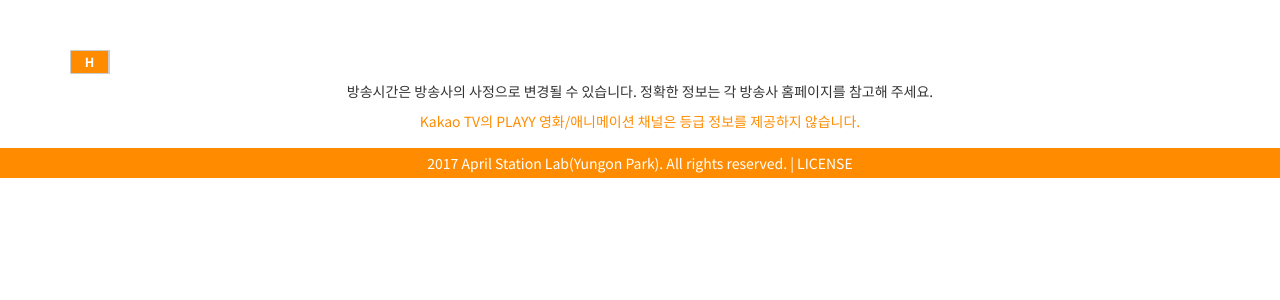
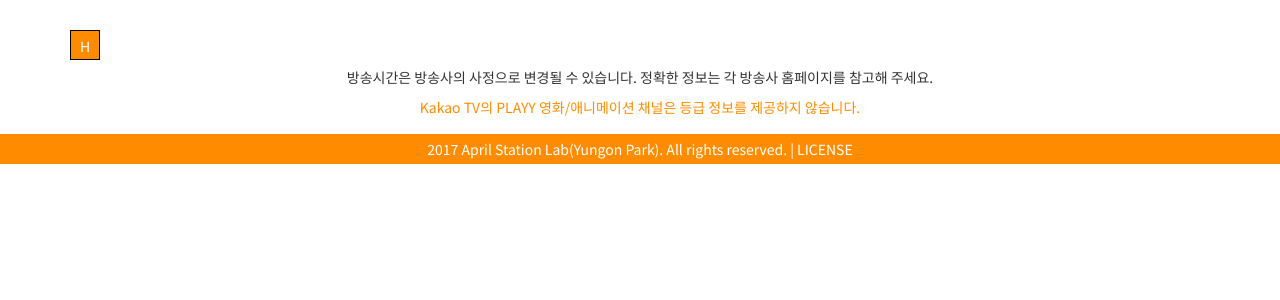
Before and after one commit to rubysoho07/MovieScheduler, a Django app: template scheduler_core/templates/scheduler_core/movieschedule_archive_day.html in a window 1280 px wide. Shown: the part 72-372 px from the top of the page. Run offline with Django 3.2, Linux system fonts and the light colour scheme; the template is opened without the code that fills it, so the values that code supplies are empty; parts of the project's set-up code (start-up, migrations or seed data) failed here and were passed over; some libraries are stand-ins or nearby versions.

Commit message:
편성표 테이블 refactoring

```diff
--- a/scheduler_core/static/scheduler_core/css/custom.css
+++ b/scheduler_core/static/scheduler_core/css/custom.css
@@ -10,41 +10,71 @@ body {
 }
 /* Make schedule table scrollable */
 .schedules {
-  overflow: hidden;
-  clear: both;
+  width: 100%;
+  overflow: auto;
 }
-table {
-  border-collapse: collapse;
-  vertical-align: middle;
-}
-table th,
-table td {
-  border: 1px solid black;
-  padding: 8px;
-}
-table th,
-table td.hour {
-  text-align: center;
-}
-table th {
-  background-color: #FF8C00;
-  color: white;
+.schedule-list {
+  width: 1830px;
 }
 .date-navigation {
-  height: 50px;
+  height: 30px;
   width: 100%;
   text-align: center;
 }
 .date-navigation .content {
   vertical-align: middle;
   font-size: 1em;
-  padding: 15px 0;
+  padding: 10px 0;
 }
 .goni-padding {
   height: 30px;
 }
+.hour-fixed {
+  position: absolute;
+  margin-top: 30px;
+  background-color: white;
+}
+.hour {
+  height: 80px;
+  width: 30px;
+  clear: both;
+  border-left: solid black 1px;
+  border-right: solid black 1px;
+  border-bottom: solid black 1px;
+  text-align: center;
+  float: left;
+  padding-top: 30px;
+}
+.table-header {
+  float: left;
+  height: 30px;
+  width: 200px;
+  background-color: #FF8C00;
+  color: white;
+  text-align: center;
+  border-right: solid black 1px;
+  border-top: solid black 1px;
+  border-bottom: solid black 1px;
+  padding-top: 5px;
+}
+.table-header.hour {
+  width: 30px;
+  clear: both;
+  float: left;
+  border-left: solid black 1px;
+  border-right: solid black 1px;
+  border-bottom: solid black 1px;
+  text-align: center;
+}
 .schedule {
   font-size: 9pt;
+  float: left;
+  width: 200px;
+  height: 80px;
+  border-right: solid black 1px;
+  border-bottom: solid black 1px;
+  padding: 8px;
+  overflow: auto;
 }
 .schedule .time {
   color: #9C9C9C;
--- a/scheduler_core/static/scheduler_core/less/custom.less
+++ b/scheduler_core/static/scheduler_core/less/custom.less
@@ -2,7 +2,11 @@
 @base-color: #FF8C00;
 @green-color: #08A000;
 @light-gray: #9C9C9C;
-@header-height: 50px;
+@header-height: 30px;
+@schedule-width: 200px;
+@schedule-height: 80px;
+@supported-companies: 9;
+@hour-width: 30px;
 
 a {
   color: @base-color;
@@ -18,27 +22,12 @@ body {
 
 /* Make schedule table scrollable */
 .schedules {
-  overflow: hidden;
-  clear: both;
+  width: 100%;
+  overflow: auto;
 }
 
-table {
-  border-collapse: collapse;
-  vertical-align: middle;
-
-  th, td {
-    border: 1px solid black;
-    padding: 8px;
-  }
-
-  th, td.hour {
-    text-align: center;
-  }
-
-  th {
-    background-color: @base-color;
-    color: white;
-  }
+.schedule-list {
+    width: 30 + @supported-companies * 200px;
 }
 
 .date-navigation {
@@ -49,7 +38,7 @@ table {
   .content {
     vertical-align: middle;
     font-size: 1em;
-    padding: 15px 0;
+    padding: 10px 0;
   }
 }
 
@@ -57,8 +46,56 @@ table {
   height: 30px;
 }
 
+.hour-fixed {
+    position: absolute;
+    margin-top: @header-height;
+    background-color: white;
+}
+
+.hour {
+    height: @schedule-height;
+    width: @hour-width;
+    clear: both;
+    border-left: solid black 1px;
+    border-right: solid black 1px;
+    border-bottom: solid black 1px;
+    text-align: center;
+    float:left;
+    padding-top: 30px;
+}
+
+.table-header {
+    float: left;
+    height: @header-height;
+    width: @schedule-width;
+    background-color: @base-color;
+    color: white;
+    text-align: center;
+    border-right: solid black 1px;
+    border-top: solid black 1px;
+    border-bottom: solid black 1px;
+    padding-top: 5px;
+}
+
+.table-header.hour {
+    width: @hour-width;
+    clear: both;
+    float:left;
+    border-left: solid black 1px;
+    border-right: solid black 1px;
+    border-bottom: solid black 1px;
+    text-align: center;
+}
+
 .schedule {
   font-size: 9pt;
+  float: left;
+  width: @schedule-width;
+  height: @schedule-height;
+  border-right: solid black 1px;
+  border-bottom: solid black 1px;
+  padding: 8px;
+  overflow: auto;
 
   .time {
     color: @light-gray;
--- a/scheduler_core/templates/scheduler_core/movieschedule_archive_day.html
+++ b/scheduler_core/templates/scheduler_core/movieschedule_archive_day.html
@@ -35,21 +35,22 @@ Movie Scheduler | {{ day }}
 <!-- End of navigation of date. -->
 <!-- Schedule list. -->
 <div class="schedules">
-    <table id="schedule_table">
-        <thead>
-            <tr>
-                <th>H</th>
+    <div class="schedule-list">
+        <div class="table-header hour">H</div>
         {% for bc in bc_list %}
-                <th class="broadcast_{{ bc.id }}">{{ bc.bc_name }}</th>
+            <div class="table-header broadcast_{{ bc.id }}">{{ bc.bc_name }}</div>
         {% endfor %}
-            </tr>
-        </thead>
-        <tbody>
+        <!-- Fix hour string. -->
+        <div class="hour-fixed">
+            {% for hour in hours %}
+            <div class="hour">{{ hour }}</div>
+            {% endfor %}
+        </div>
+        <!-- Show programs -->
         {% for program_hour in programs_all %}
-            <tr>
-                <td class="hour">{{ program_hour.hour }}</td>
+        <div class="hour">{{ program_hour.hour }}</div>
             {% for company in program_hour.programs %}
-                    <td class="schedule broadcast_{{ company.company_id }}">
+                <div class="schedule broadcast_{{ company.company_id }}">
                     {% for program in company.program_list %}
                     <p>
                         <span class="time">{{ program.start_time.minute }}</span>&nbsp;
@@ -63,14 +64,14 @@ Movie Scheduler | {{ day }}
                         {% else %}
                         <span class="rating">{{ program.ratings }}</span>
                         {% endif %}
+                        <br>
                     </p>
                     {% endfor %}
-                    </td>
+
+                </div>
             {% endfor %}
-            </tr>
         {% endfor %}
-        </tbody>
-    </table>
+    </div>
 </div>
 <!-- End of schedule list. -->
 <div class="notice">
@@ -90,9 +91,13 @@ Movie Scheduler | {{ day }}
 <script type="text/javascript" src="{% static 'scheduler_core/js/common.js' %}"></script>
 <script type="text/javascript">
 function hideSchedule() {
+    var schedule_list_width = $(".schedule-list").width()
 {% for bc in bc_list %}
     if (getCookie("broadcast_{{ bc.id }}") == "false") {
         $(".broadcast_{{ bc.id }}").hide();
+        $(".schedule-list").width(schedule_list_width - 200)
+        // Reduce width of schedule_list.
+        schedule_list_width = schedule_list_width - 200;
     }
 {% endfor %}
 }
@@ -101,7 +106,7 @@ $(document).ready(function() {
     $('#schedule_table').fxdHdrCol({
         fixedCols: 1,
         width: "100%",
-        height: "100%",
+        height: "546px",
         colModal: [
             { width: 30, align: 'center' },
             { width: 150, align: 'center' },
--- a/scheduler_core/views.py
+++ b/scheduler_core/views.py
@@ -38,6 +38,8 @@ class MovieScheduleDAV(DayArchiveView):
 
         context['programs_all'] = programs_all
 
+        context['hours'] = range(24)
+
         return context
 
 
```
Lines whose indentation alone changed are shown as unchanged.
